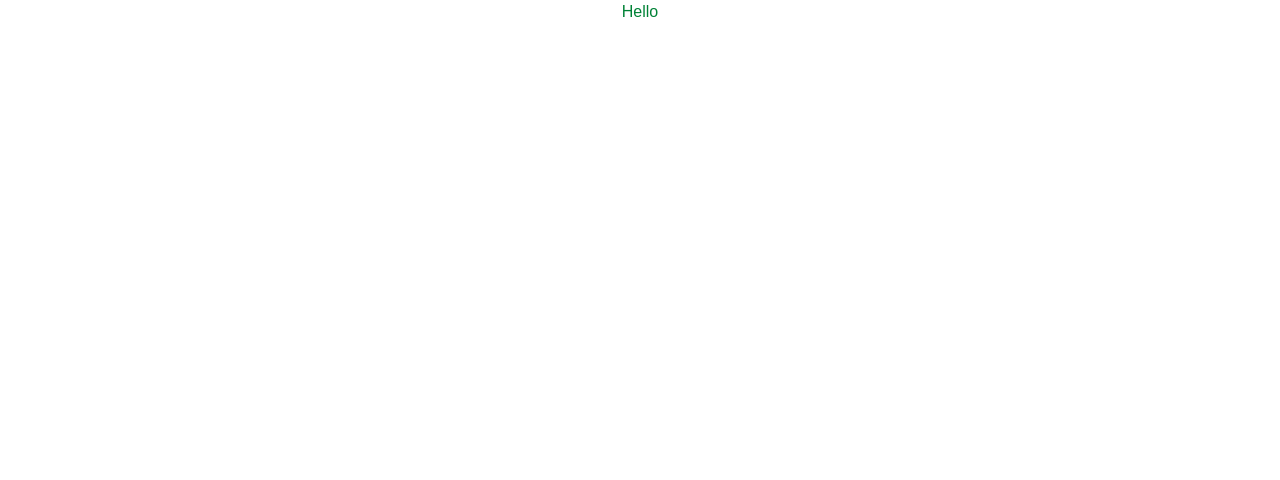
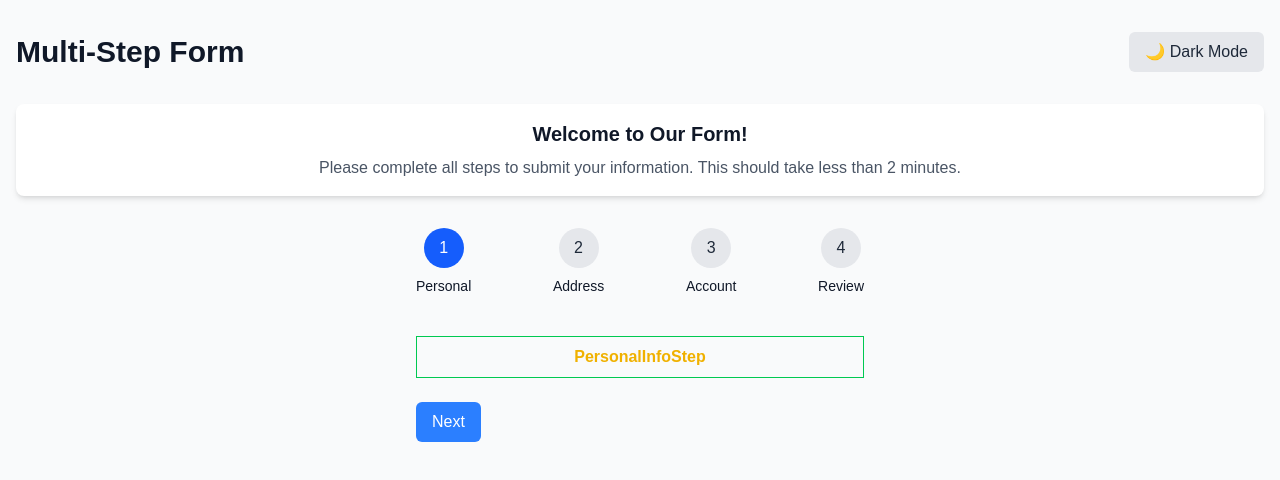
Before and after one commit to Soraiya11-7/multi-step-form, a Next.js app: page / in a window 1280 px wide. Shown: the top 480 px of the page. Built offline with nearby package versions, Linux system fonts and the light colour scheme.

Commit message:
Implemented multi-step form structure with dark mode toggle functionality

```diff
--- a/src/app/page.tsx
+++ b/src/app/page.tsx
@@ -1,8 +1,160 @@
+"use client";
 
-export default function Home() {
+import { useState } from "react";
+import { useForm } from "react-hook-form";
+import { zodResolver } from "@hookform/resolvers/zod";
+import { z } from "zod";
+import { formSchema } from "@/lib/schemas";
+
+type FormData = z.infer<typeof formSchema>;
+
+export default function MultiStepForm() {
+  const [step, setStep] = useState(1);
+  const [darkMode, setDarkMode] = useState(false);
+
+  const {
+    handleSubmit,
+  } = useForm<FormData>({
+    resolver: zodResolver(formSchema),
+    defaultValues: {
+      personalInfo: {
+        fullName: "",
+        email: "",
+        phone: "",
+      },
+      address: {
+        street: "",
+        city: "",
+        zipCode: "",
+      },
+      account: {
+        username: "",
+        password: "",
+        confirmPassword: "",
+      },
+    },
+  });
+
+  const onSubmit = (data: FormData) => {
+    console.log("Form submitted:", data);
+  };
+
+  const nextStep = () => setStep(step + 1);
+  const prevStep = () => setStep(step - 1);
+
   return (
-    <div className="">
-      <h2 className="text-green-700 text-center">Hello</h2>
+    <div className={`min-h-screen ${darkMode ? "bg-gray-900 text-white" : "bg-gray-50 text-gray-900"}`}>
+      <div className="container mx-auto px-4 py-8">
+        <div className="flex justify-between items-center mb-8">
+          <h1 className="text-3xl font-bold">Multi-Step Form</h1>
+          <button
+            onClick={() => setDarkMode(!darkMode)}
+            className={`px-4 py-2 rounded-md ${darkMode ? "bg-gray-700 text-white" : "bg-gray-200 text-gray-800"}`}
+          >
+            {darkMode ? "☀️ Light Mode" : "🌙 Dark Mode"}
+          </button>
+        </div>
+
+        {/* Welcome Message Section */}
+        <div className={`mb-8 p-4 rounded-lg text-center ${darkMode ? "bg-gray-800" : "bg-white"} shadow-md`}>
+          <h2 className="text-xl font-semibold mb-2">Welcome to Our Form!</h2>
+          <p className={`${darkMode ? "text-gray-300" : "text-gray-600"}`}>
+            Please complete all steps to submit your information.
+            This should take less than 2 minutes.
+          </p>
+        </div>
+
+        <div className="max-w-md mx-auto">
+          <div className="flex justify-between mb-8">
+            {[1, 2, 3, 4].map((stepNumber) => (
+              <div key={stepNumber} className="flex flex-col items-center">
+                <div
+                  className={`w-10 h-10 rounded-full flex items-center justify-center ${
+                    step === stepNumber
+                      ? "bg-blue-600 text-white"
+                      : step > stepNumber
+                      ? "bg-green-500 text-white"
+                      : darkMode
+                      ? "bg-gray-700 text-white"
+                      : "bg-gray-200 text-gray-800"
+                  }`}
+                >
+                  {stepNumber}
+                </div>
+                 <span className="text-sm my-2 ">
+                  {stepNumber === 1 && "Personal"}
+                  {stepNumber === 2 && "Address"}
+                  {stepNumber === 3 && "Account"}
+                  {stepNumber === 4 && "Review"}
+                </span>
+              </div>
+            ))}
+          </div>
+
+          <form onSubmit={handleSubmit(onSubmit)} className="space-y-6">
+            {step === 1 && (
+              <div>
+                <h2 className="text-yellow-500 border border-green-500 p-2 text-center font-bold ">PersonalInfoStep</h2>
+              </div>
+            )}
+            {step === 2 && (
+              <div>
+                <h2 className="text-yellow-500 border border-green-500 p-2 text-center font-bold">AddressStep</h2>
+              </div>
+            )}
+            {step === 3 && (
+              <div>
+                <h2 className="text-yellow-500 border border-green-500 p-2 text-center font-bold">AccountStep</h2>
+              </div>
+            )}
+            {step === 4 && (
+              <div>
+                <h2 className="text-yellow-500 border border-green-500 p-2 text-center font-bold">Review</h2>
+              </div>
+            )}
+
+            <div className="flex justify-between">
+              {step > 1 && (
+                <button
+                  type="button"
+                  onClick={prevStep}
+                  className={`px-4 py-2 rounded-md ${
+                    darkMode
+                      ? "bg-gray-700 hover:bg-gray-600"
+                      : "bg-gray-200 hover:bg-gray-300"
+                  }`}
+                >
+                  Previous
+                </button>
+              )}
+              {step < 4 ? (
+                <button
+                  type="button"
+                  onClick={nextStep}
+                  className={`px-4 py-2 rounded-md ${
+                    darkMode
+                      ? "bg-blue-600 hover:bg-blue-700"
+                      : "bg-blue-500 hover:bg-blue-600"
+                  } text-white`}
+                >
+                  Next
+                </button>
+              ) : (
+                <button
+                  type="submit"
+                  className={`px-4 py-2 rounded-md ${
+                    darkMode
+                      ? "bg-green-600 hover:bg-green-700"
+                      : "bg-green-500 hover:bg-green-600"
+                  } text-white`}
+                >
+                  Submit
+                </button>
+              )}
+            </div>
+          </form>
+        </div>
+      </div>
     </div>
   );
 }
```
